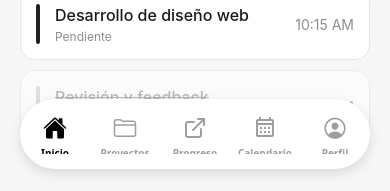
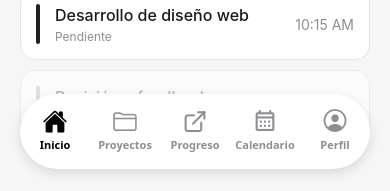
Before and after one commit to zayfer-ux/app-productividad, a React Native app: screen / in a window 390 px wide. Shown: the part 650-841 px from the top of the page. Built offline with nearby package versions, Linux system fonts and the light colour scheme.

Commit message:
feat:texto centrado de la barra de navegacion

```diff
--- a/src/navigation/AppNavigator.tsx
+++ b/src/navigation/AppNavigator.tsx
@@ -2,7 +2,6 @@
 import React from 'react';
 import { createBottomTabNavigator } from '@react-navigation/bottom-tabs';
 import { NavigationContainer } from '@react-navigation/native';
-// ¡Aquí está la magia! Importamos 3 familias de íconos distintas
 import { Ionicons, Feather, MaterialCommunityIcons } from '@expo/vector-icons';
 import { colors } from '../theme/colors';
 
@@ -21,11 +20,9 @@ export default function AppNavigator() {
         screenOptions={({ route }) => ({
           headerShown: false,
           tabBarIcon: ({ focused }) => {
-            const iconSize = 24;
-            // Colores exactos de tu imagen (Negro activo, Gris tenue inactivo)
-            const tintColor = focused ? '#000000' : '#9E9E9E';
+            const iconSize = 25; // Tamaño equilibrado
+            const tintColor = focused ? '#000000' : '#8E8E93'; // Un gris ligeramente más oscuro para mejor contraste
 
-            // Asignamos el ícono perfecto buscando en múltiples librerías
             if (route.name === 'Inicio') {
               return <Ionicons name={focused ? 'home' : 'home-outline'} size={iconSize} color={tintColor} />;
             }
@@ -33,24 +30,23 @@ export default function AppNavigator() {
               return <Ionicons name={focused ? 'folder' : 'folder-outline'} size={iconSize} color={tintColor} />;
             }
             else if (route.name === 'Progreso') {
-              // Feather 'external-link' es lo más parecido nativamente a tu caja con flecha
               return <Feather name="external-link" size={iconSize} color={tintColor} />;
             }
             else if (route.name === 'Calendario') {
-              // MaterialCommunityIcons tiene el calendario más parecido al de tu diseño
               return <MaterialCommunityIcons name={focused ? 'calendar-month' : 'calendar-month-outline'} size={iconSize} color={tintColor} />;
             }
             else if (route.name === 'Perfil') {
-              return <Ionicons name={focused ? 'person-circle' : 'person-circle-outline'} size={iconSize + 2} color={tintColor} />;
+              return <Ionicons name={focused ? 'person-circle' : 'person-circle-outline'} size={iconSize + 3} color={tintColor} />;
             }
           },
-          tabBarActiveTintColor: '#000000', // Texto Negro cuando está activo
-          tabBarInactiveTintColor: '#9E9E9E', // Texto Gris cuando está inactivo
+          tabBarActiveTintColor: '#000000',
+          tabBarInactiveTintColor: '#8E8E93', // Gris mejorado
           tabBarShowLabel: true,
           tabBarLabelStyle: {
-            fontSize: 10, // Letra pequeñita y elegante como en la imagen
+            fontSize: 11, // Letra un poco más grande
             fontWeight: '600',
-            marginTop: 4,
+            marginTop: 2, // Menos espacio arriba
+            marginBottom: 10, // Más espacio abajo para que no se corte
           },
           tabBarStyle: {
             position: 'absolute',
@@ -58,13 +54,13 @@ export default function AppNavigator() {
             left: 20,
             right: 20,
             backgroundColor: '#ffffff',
-            borderRadius: 40, // Curvatura perfecta tipo píldora
-            height: 70, // Altura exacta para centrar íconos y textos
+            borderRadius: 40,
+            height: 75, // Barra un poco más alta para que quepa todo sin problemas
             borderTopWidth: 0,
-            paddingBottom: 10, // Ajuste para el texto
-            paddingTop: 10, // Ajuste para los íconos
-            elevation: 10, // Sombra en Android
-            shadowColor: '#000', // Sombra en iOS
+            paddingBottom: 0, // Quitamos el padding inferior por defecto
+            paddingTop: 8, // Empujamos un poco los iconos hacia abajo
+            elevation: 10,
+            shadowColor: '#000',
             shadowOffset: { width: 0, height: 4 },
             shadowOpacity: 0.12,
             shadowRadius: 12,
```
